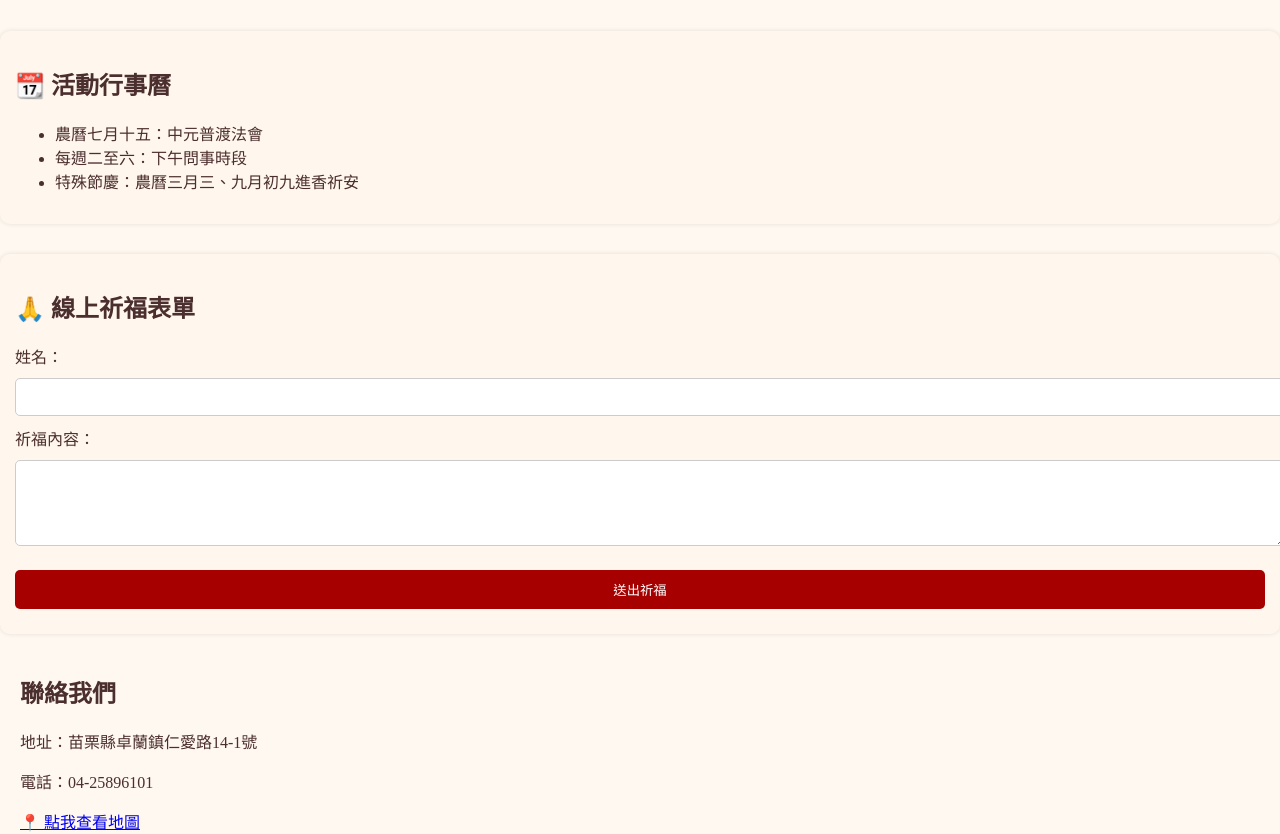
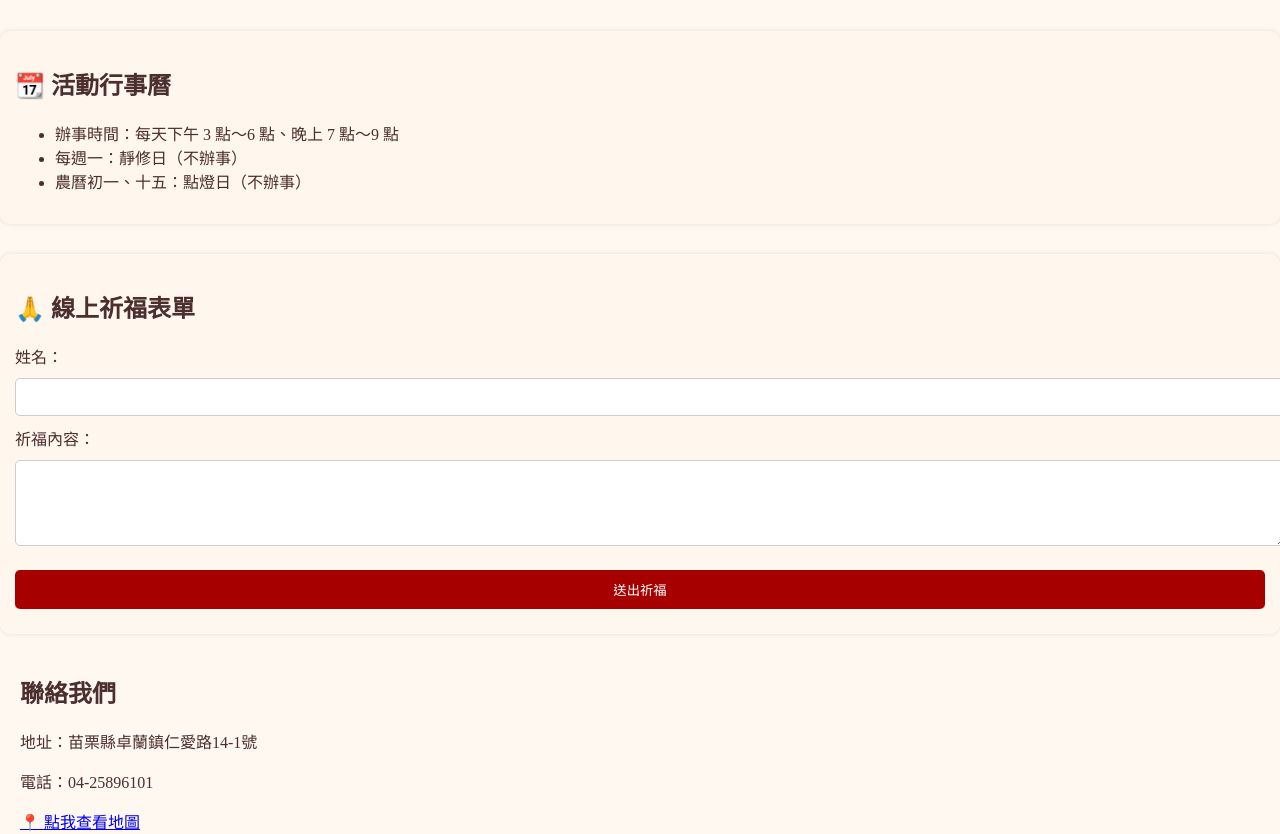
Before and after one commit to aa25896101/miaoxuan, a plain HTML site: page index.html in a window 1280 px wide. Shown: the part 900-1734 px from the top of the page. Drawn offline with Linux system fonts and the light colour scheme.

Commit message:
Add files via upload

```diff
--- a/index.html
+++ b/index.html
@@ -133,16 +133,17 @@
     </div>
     <div class="notice">
       <strong>🕯️ 每週問事時間更新：</strong>
-      <p>每週一靜修日、每周二~日下午三點~六點 七點~九點 開放問事，請提前電話預約。</p>
+      <p>每週一靜修日、每周二~日下午三點~六點 七點~九點
+      開放問事，請提前電話預約。</p>
     </div>
   </section>
 
   <section id="calendar" class="calendar">
     <h2>📆 活動行事曆</h2>
     <ul>
-      <li>農曆七月十五：中元普渡法會</li>
-      <li>每週二至六：下午問事時段</li>
-      <li>特殊節慶：農曆三月三、九月初九進香祈安</li>
+      <li>辦事時間：每天下午 3 點～6 點、晚上 7 點～9 點</li>
+      <li>每週一：靜修日（不辦事）</li>
+      <li>農曆初一、十五：點燈日（不辦事）</li>
     </ul>
   </section>
 
```
